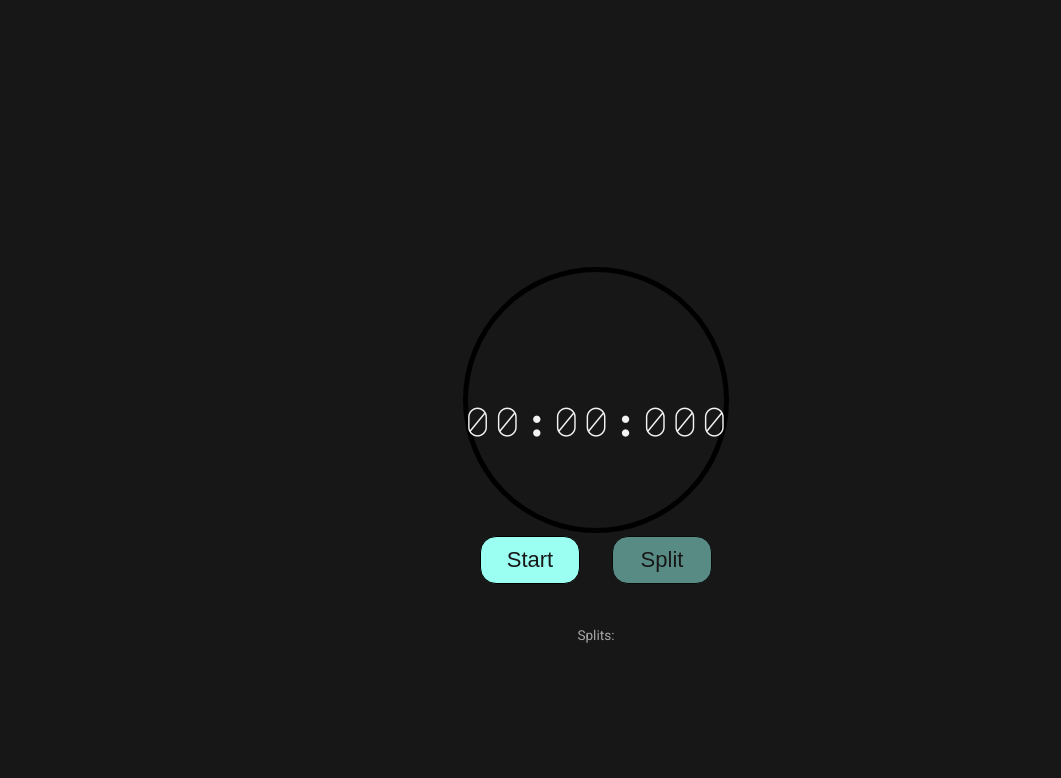
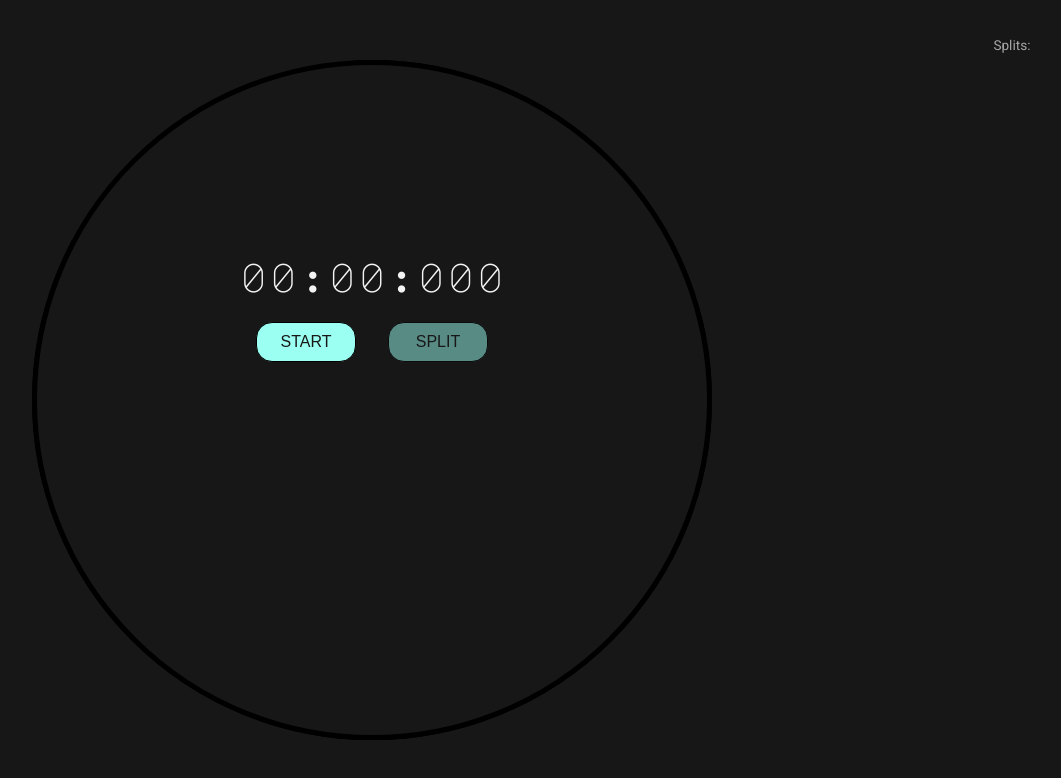
Before and after one commit to tohanian/simple-stopwatch, a website built with webpack: page dist/index.html in a window 1280 px wide. Shown: the whole page, without its empty margins (44-1105 px from the left). Built offline with nearby package versions, Linux system fonts and the light colour scheme.

Commit message:
Add mobile responsive styling

```diff
--- a/src/index.js
+++ b/src/index.js
@@ -1,3 +1,5 @@
+// TODO: fix radius on vis
+
 (() => {
   let run = false;
   let reset = false;
@@ -6,7 +8,6 @@
   let stopTime = 0;
   let interval;
   let splits = [];
-  let progress = 0;
   let canvasContext = null;
   let radius = 0;
 
@@ -59,7 +60,7 @@
   function handleSplit() {
     if (run) {
       splits.push(time);
-      if (splits.length >= 7) {
+      if (splits.length >= 20) {
         splits.shift();
       }
       renderSplits();
@@ -74,8 +75,8 @@
     const container = document.getElementById('app-child');
     canvas.width = container.offsetWidth;
     canvas.height = container.offsetHeight;
-    radius =
-      Math.floor(Math.max(container.offsetWidth, container.offsetHeight)) / 10;
+    radius = Math.min(container.offsetWidth - 50, container.offsetHeight - 50) / 2
+    renderAllProgressBars();
   }
 
   // Render Functions
--- a/styles/index.scss
+++ b/styles/index.scss
@@ -1,19 +1,37 @@
 // nice grey color: #66666a;
 
-html {
+html, body {
   background: #171718;
   font-family: 'Heebo', sans-serif;
   color: #f3f3f3;
+  overflow: hidden;
+  width: 100%;
+  height: 100%;
+  overflow: hidden;
 }
 
-.app {
-  width: 100vw;
-  height: 100vh;
-  overflow: hidden;
+.app-wrapper {
+  height: 100%;
+  width: 100%;
+  display: flex;
+  justify-content: center;
+  flex-direction: column;
+  .app-content {
+      margin: 0 auto;
+      height: 90%;
+      width: 100%;
+      .main {
+        margin: 0 auto;
+        // width: 80%;
+        height: 65%;
         .app-child {
-    min-height: 100vh;
-    width: 100vw;
           position: relative;
+          height: 100%;
+          width: 100%;
+          .progress-bar-container {
+            position: absolute;
+            top: 0;
+          }
           .timer-container {
             position: absolute;
             z-index: 1;
@@ -27,16 +45,11 @@ html {
               font-weight: 400;
               text-align: center;
             }
-    }
-
-    .progress-bar-container {
-      position: absolute;
-    }
-
             .timer-buttons {
-      margin: 80px auto 30px auto;
+              // margin: 80px auto 30px auto;
               display: flex;
               justify-content: center;
+              margin-top: 10px;
               .button-container {
                 margin: 16px;
                 button {
@@ -45,12 +58,13 @@ html {
                   text-align: center;
                   margin: 0 auto;
                   display: block;
-          font-size: 22px;
+                  font-size: 16px;
                   color: #171718;
                   outline: none;
                   border-radius: 16px;
                   padding: 10px 16px;
                   min-width: 100px;
+                  text-transform: uppercase;
                   &:disabled {
                     opacity: 0.5;
                   }
@@ -58,27 +72,32 @@ html {
                     background: lighten(#9bfff1, 10%);
                   }
                   &:active {
-            background: lighten(#9bfff1, 5%);
+                    background: darken(#9bfff1, 15%);
                   }
                 }
               }
             }
-
+          }
+        }
+      }
+     .secondary {
+       height: 35%;
        .splits-list {
         text-align: center;
+        height: 100%;
         h5 {
           font-size: 85%;
           color: #a6a6a6;
           margin-bottom: 15px;
         }
         ul {
-        height: 80px;
+          height: 100%;
           overflow-y: auto;
           display: flex;
           flex-direction: column;
           flex-wrap: wrap;
-        max-width: 600px;
           margin: 0 auto;
+          font-size: 90%;
           li {
             margin: 8px auto;
           }
@@ -86,3 +105,28 @@ html {
       }
      }
   }
+}
+
+@media screen and (orientation:landscape) {
+  .app-wrapper {
+     .app-content {
+        margin: 0 auto;
+        height: 90%;
+        display: flex;
+        .main {
+          height: 100%;
+          width: 65%;
+          .app-child {
+            .timer-container {
+              top: 30%;
+              margin: 0 auto;
+            }
+          }
+        }
+        .secondary {
+          height: 100%;
+          width: 35%;
+        }
+     }
+  }
+}
```
Also changed, not shown: dist/index.css, dist/index.html, 2 other files. Lines whose indentation alone changed are shown as unchanged.
